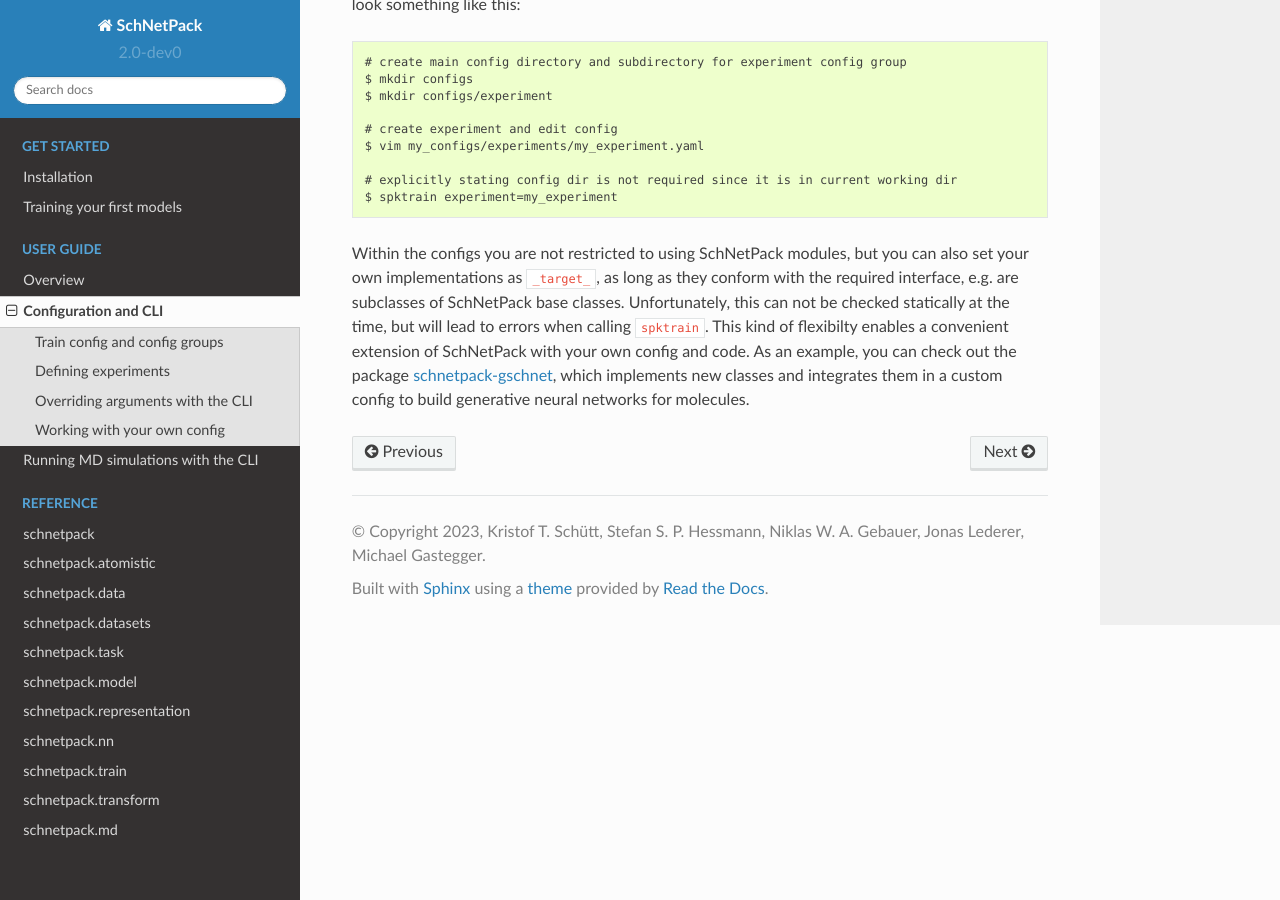
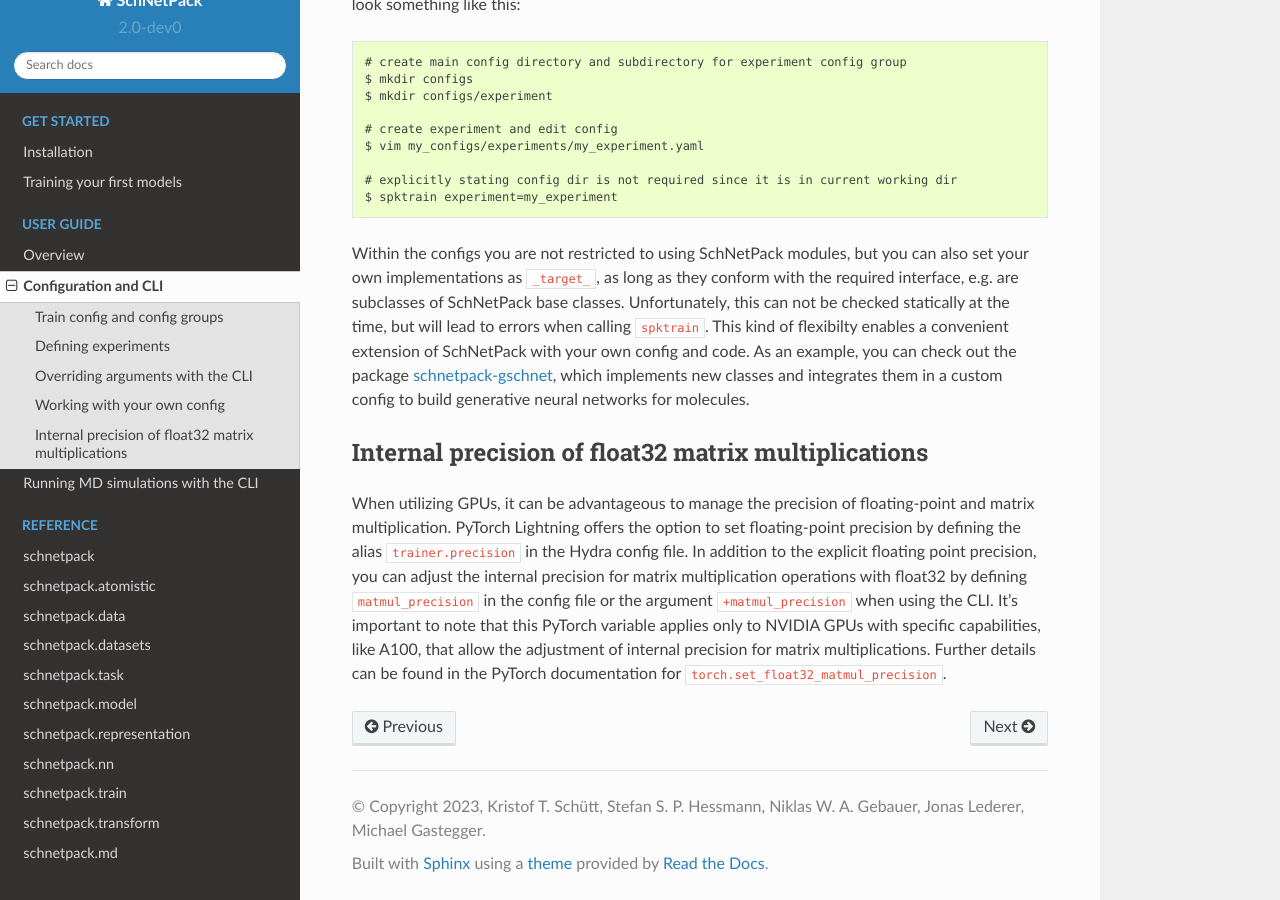
Before and after one commit to atomistic-machine-learning/schnetpack, a Sphinx documentation site: the page built from docs/userguide/configs.rst, in a window 1280 px wide and 900 px high, scrolled down 7754 px. Built offline with Sphinx 7.4.7 and the Read the Docs theme 2.0.0, drawn with Linux system fonts in a browser that asks for light colours; pages that are not in the unit, such as notebooks, are missing from menus.

Commit message:
Update configs.rst

```diff
--- a/docs/userguide/configs.rst
+++ b/docs/userguide/configs.rst
@@ -424,3 +424,16 @@ config and code. As an example, you can check out the package
 `schnetpack-gschnet <https://github.com/atomistic-machine-learning/schnetpack-gschnet/>`_,
 which implements new classes and integrates them in a custom config to build generative
 neural networks for molecules.
+
+Internal precision of float32 matrix multiplications
+====================================================
+
+When utilizing GPUs, it can be advantageous to manage the precision of floating-point
+and matrix multiplication. PyTorch Lightning offers the option to set floating-point
+precision by defining the alias ``trainer.precision`` in the Hydra config file.
+In addition to the explicit floating point precision, you can adjust the internal
+precision for matrix multiplication operations with float32 by defining ``matmul_precision``
+in the config file or the argument ``+matmul_precision`` when using the CLI.
+It's important to note that this PyTorch variable applies only to NVIDIA GPUs with specific
+capabilities, like A100, that allow the adjustment of internal precision for matrix multiplications.
+Further details can be found in the PyTorch documentation for ``torch.set_float32_matmul_precision``.
```
